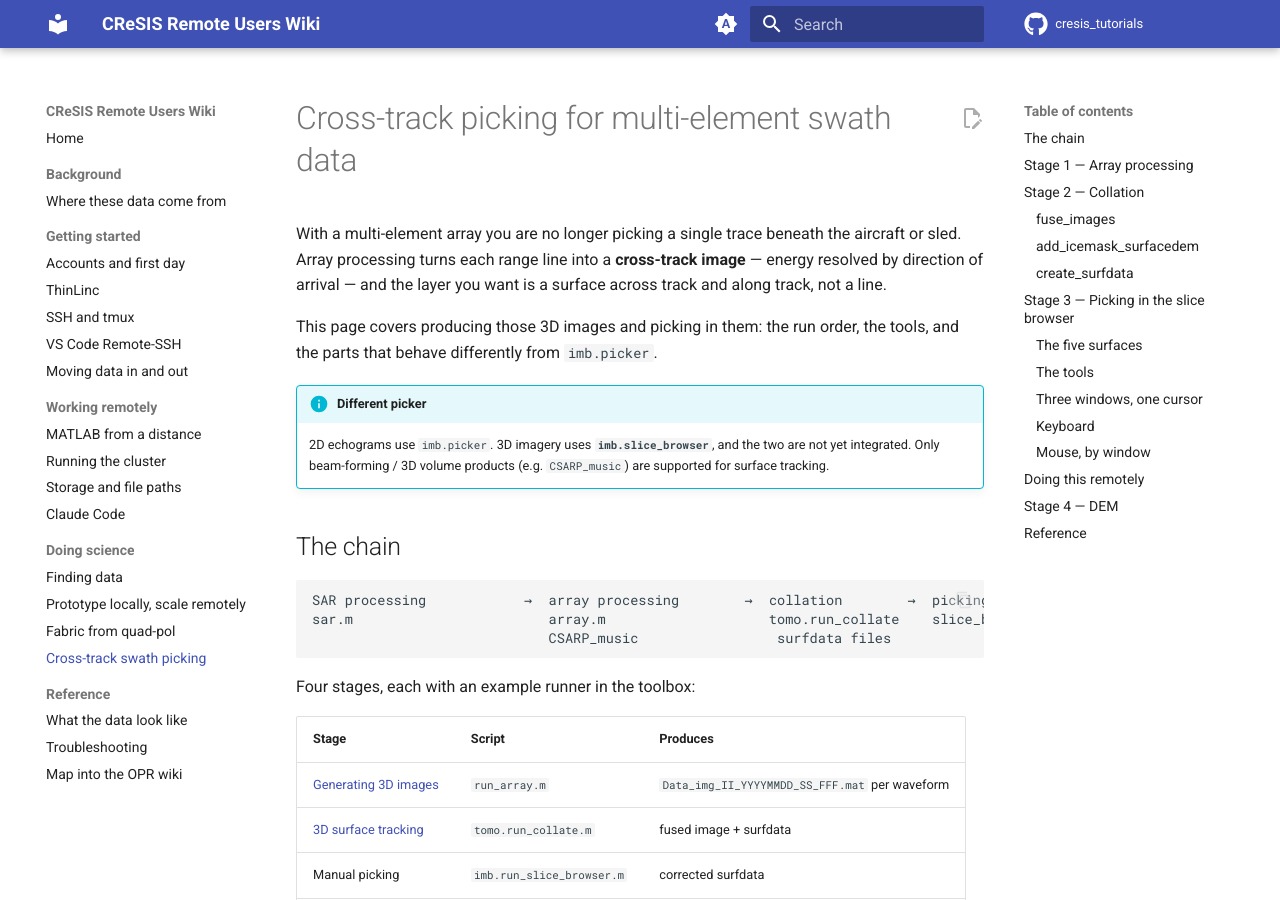
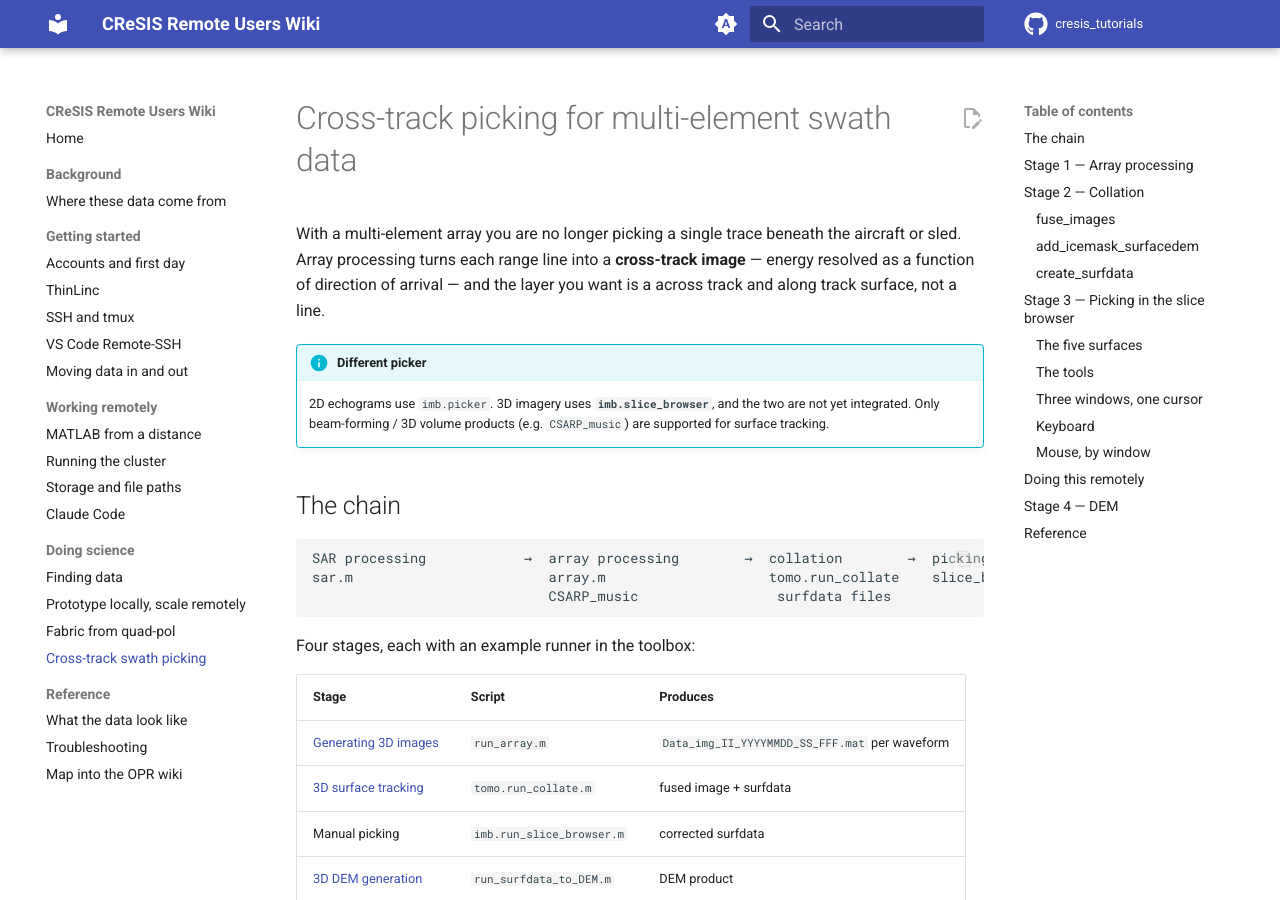
Before and after one commit to rice-glaciology/cresis_tutorials, an MkDocs documentation site: the page built from docs/doing-science/swath-cross-track-picking.md, in a window 1280 px wide and 900 px high. Built offline with MkDocs 1.6.1 and Material for MkDocs 9.7.7, drawn with Linux system fonts in a browser that asks for light colours; comment, search, counter and statistics services are not loaded.

Commit message:
Update cross-track picking documentation
Clarified description of multi-element array processing and its implications for cross-track picking.

```diff
--- a/docs/doing-science/swath-cross-track-picking.md
+++ b/docs/doing-science/swath-cross-track-picking.md
@@ -1,12 +1,7 @@
 # Cross-track picking for multi-element swath data
 
-With a multi-element array you are no longer picking a single trace beneath the
-aircraft or sled. Array processing turns each range line into a **cross-track
-image** — energy resolved by direction of arrival — and the layer you want is a
-surface across track and along track, not a line.
-
-This page covers producing those 3D images and picking in them: the run order,
-the tools, and the parts that behave differently from `imb.picker`.
+With a multi-element array you are no longer picking a single trace beneath the aircraft or sled.
+Array processing turns each range line into a **cross-track image** — energy resolved as a function of direction of arrival — and the layer you want is a across track and along track surface, not a line.
 
 !!! info "Different picker"
     2D echograms use `imb.picker`. 3D imagery uses **`imb.slice_browser`**, and
```
